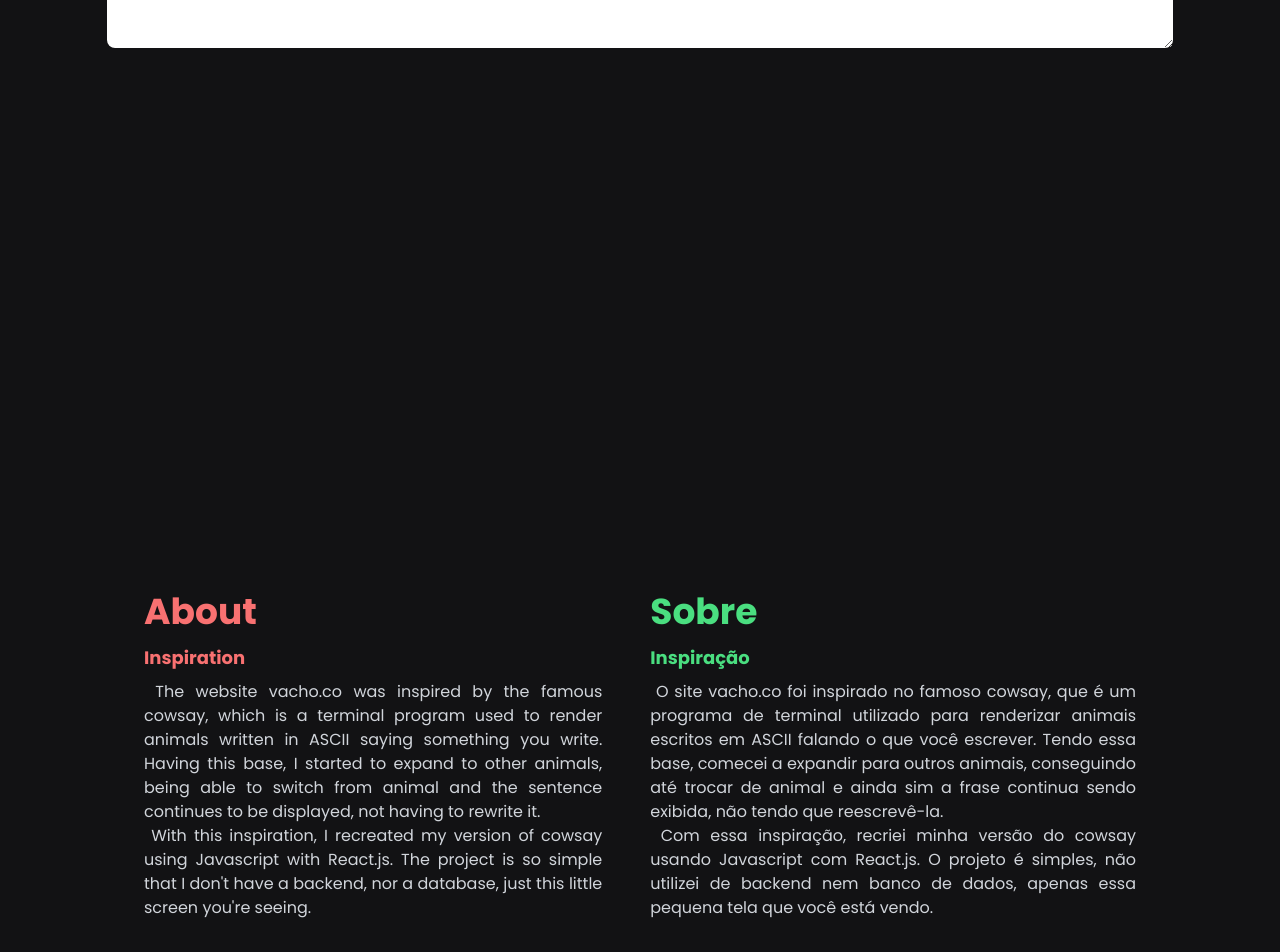
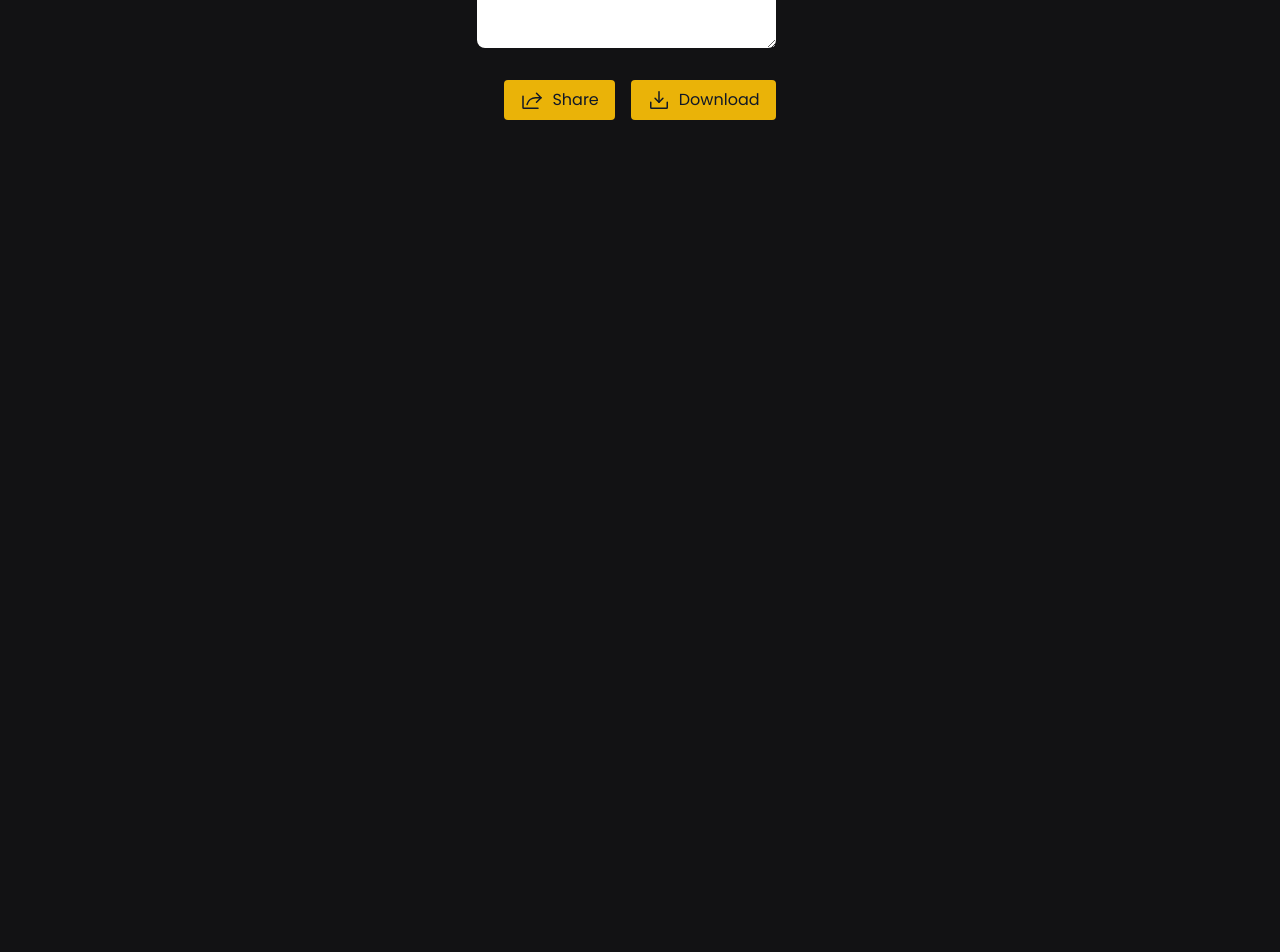
Before and after one commit to eidynho/moosay, a React (Vite) app: page / in a window 1280 px wide. Shown: the part 208-1160 px from the top of the page. After the commit the page ends 800 px from the top, so only its background shows below. Built offline with nearby package versions, Linux system fonts and the light colour scheme.

Commit message:
new: share modal styles + phosphor-react package

```diff
--- a/package.json
+++ b/package.json
@@ -9,6 +9,7 @@
     "lint": "eslint \"{src,apps,libs,test}/**/*.ts\" --fix"
   },
   "dependencies": {
+    "phosphor-react": "^1.4.1",
     "react": "^18.2.0",
     "react-dom": "^18.2.0",
     "styled-components": "^5.3.8"
--- a/src/App.tsx
+++ b/src/App.tsx
@@ -1,15 +1,16 @@
 import { ThemeProvider } from "styled-components";
+import { DownloadSimple, Share } from "phosphor-react";
 
 import { AnimalContextProvider } from "./contexts/AnimalContext";
 import { MessageContextProvider } from "./contexts/MessageContext";
 
 import { AnimalMessage } from "./components/AnimalMessage";
-import { InfoContent } from "./components/InfoContent";
 import { NavBarComponent } from "./components/NavBar";
 import { TextareaComponent } from "./components/Textarea";
 
 import { defaultTheme } from "./styles/themes/default";
 import { GlobalStyle } from "./styles/global";
+import { ShareModal } from "./components/ShareModal";
 
 export function App() {
     return (
@@ -18,11 +19,19 @@ export function App() {
                 <MessageContextProvider>
                     <div className="flex flex-col items-center md:container mx-auto h-screen">
                         <NavBarComponent />
-                        <TextareaComponent />
-                        <AnimalMessage />
-                    </div>
-                    <div className="max-w-5xl mx-auto mb-8">
-                        <InfoContent />
+                        <div className="min-w-1/2 flex flex-col md:flex-row gap-4 md:gap-12">
+                            <TextareaComponent />
+                            <AnimalMessage />
+                        </div>
+
+                        <div className="mt-4 flex gap-4">
+                            <ShareModal />
+
+                            <button className="flex align-center justify-center gap-2 py-2 px-4 rounded bg-yellow-500 text-gray-900 hover:bg-yellow-600 transition-colors">
+                                <DownloadSimple size={24} />
+                                <span>Download</span>
+                            </button>
+                        </div>
                     </div>
                 </MessageContextProvider>
             </AnimalContextProvider>
--- a/src/components/InfoContent.tsx
+++ /dev/null
@@ -1,49 +0,0 @@
-export function InfoContent() {
-    return (
-        <div className="flex flex-col md:gap-4 md:flex-row">
-            <div className="mx-4 mb-12 text-justify md:mb-0">
-                <h1 className="text-4xl font-bold mb-3 text-red-400">About</h1>
-                <h2 className="text-lg font-bold mb-2 text-red-400">
-                    Inspiration
-                </h2>
-                <p>
-                    &nbsp;The website vacho.co was inspired by the famous
-                    cowsay, which is a terminal program used to render animals
-                    written in ASCII saying something you write. Having this
-                    base, I started to expand to other animals, being able to
-                    switch from animal and the sentence continues to be
-                    displayed, not having to rewrite it.{" "}
-                </p>
-                <p>
-                    &nbsp;With this inspiration, I recreated my version of
-                    cowsay using Javascript with React.js. The project is so
-                    simple that I don't have a backend, nor a database, just
-                    this little screen you're seeing.
-                </p>
-            </div>
-
-            <div className="mx-4 text-justify">
-                <h1 className="text-4xl font-bold mb-3 text-green-400">
-                    Sobre
-                </h1>
-                <h2 className="text-lg font-bold mb-2 text-green-400">
-                    Inspiração
-                </h2>
-                <p>
-                    &nbsp;O site vacho.co foi inspirado no famoso cowsay, que é
-                    um programa de terminal utilizado para renderizar animais
-                    escritos em ASCII falando o que você escrever. Tendo essa
-                    base, comecei a expandir para outros animais, conseguindo
-                    até trocar de animal e ainda sim a frase continua sendo
-                    exibida, não tendo que reescrevê-la.{" "}
-                </p>
-                <p>
-                    &nbsp;Com essa inspiração, recriei minha versão do cowsay
-                    usando Javascript com React.js. O projeto é simples, não
-                    utilizei de backend nem banco de dados, apenas essa pequena
-                    tela que você está vendo.
-                </p>
-            </div>
-        </div>
-    );
-}
--- /dev/null
+++ b/src/components/ShareModal.tsx
@@ -0,0 +1,113 @@
+import { useState } from "react";
+import {
+    Copy,
+    EnvelopeSimple,
+    Share,
+    TwitterLogo,
+    WhatsappLogo,
+    X,
+} from "phosphor-react";
+
+export function ShareModal() {
+    const [isOpen, setIsOpen] = useState(false);
+
+    function handleToggleModal() {
+        setIsOpen((state) => !state);
+    }
+
+    return (
+        <>
+            <button
+                onClick={handleToggleModal}
+                className="flex align-center justify-center gap-2 py-2 px-4 rounded bg-yellow-500 text-gray-900 hover:bg-yellow-600 transition-colors"
+            >
+                <Share size={24} />
+                <span>Share</span>
+            </button>
+
+            {/* Main modal */}
+            <div
+                id="shareModal"
+                onClick={handleToggleModal}
+                className={
+                    !isOpen
+                        ? "hidden"
+                        : "" +
+                          "fixed top-0 left-0 flex items-center justify-center z-50 w-full bg-black bg-opacity-50 p-4 overflow-x-hidden overflow-y-auto md:inset-0 h-[calc(100%-1rem)] md:h-full"
+                }
+            >
+                <div
+                    onClick={(e) => e.stopPropagation()}
+                    className="relative w-full h-full max-w-2xl md:h-auto"
+                >
+                    {/* Modal content */}
+                    <div className="relative bg-white rounded-lg shadow">
+                        {/* Modal header */}
+                        <div className="flex items-center justify-between p-4 border-b">
+                            <h3 className="text-xl font-semibold text-gray-800">
+                                Share
+                            </h3>
+                            <button
+                                onClick={handleToggleModal}
+                                className="text-gray-400 bg-transparent hover:bg-gray-200 hover:text-gray-900 rounded-lg text-sm p-1.5 ml-auto inline-flex items-center"
+                                data-modal-hide="defaultModal"
+                            >
+                                <X size={18} />
+                                <span className="sr-only">Close modal</span>
+                            </button>
+                        </div>
+
+                        {/* Modal body */}
+                        <div className="p-6">
+                            <div className="flex items-center gap-4 mb-5">
+                                <div className="flex flex-col items-center gap-2">
+                                    <div
+                                        title="Whatsapp"
+                                        className="border rounded-full p-3 cursor-pointer bg-[#25D366] text-gray-100 transition-colors hover:bg-green-500"
+                                    >
+                                        <WhatsappLogo size={32} />
+                                    </div>
+                                    <span className="text-gray-900 text-xs">
+                                        Whatsapp
+                                    </span>
+                                </div>
+                                <div className="flex flex-col items-center gap-2">
+                                    <div
+                                        title="Twitter"
+                                        className="border rounded-full p-3 cursor-pointer bg-[#1DA1F2] text-gray-100 transition-colors hover:bg-sky-600"
+                                    >
+                                        <TwitterLogo size={32} />
+                                    </div>
+                                    <span className="text-gray-900 text-xs">
+                                        Twitter
+                                    </span>
+                                </div>
+                                <div className="flex flex-col items-center gap-2">
+                                    <div
+                                        title="Email"
+                                        className="border rounded-full p-3 cursor-pointer bg-gray-400 text-gray-100 transition-colors hover:bg-gray-500"
+                                    >
+                                        <EnvelopeSimple size={32} />
+                                    </div>
+                                    <span className="text-gray-900 text-xs">
+                                        E-mail
+                                    </span>
+                                </div>
+                            </div>
+
+                            <div className="border rounded py-3 px-5 relative">
+                                <div className="max-w-lg truncate text-gray-800">
+                                    link
+                                </div>
+                                <button className="absolute top-1 right-2 flex items-center gap-1 py-2 px-4 rounded bg-green-400 text-gray-900 transition-colors hover:bg-green-500">
+                                    <Copy size={24} />
+                                    <span>Copy</span>
+                                </button>
+                            </div>
+                        </div>
+                    </div>
+                </div>
+            </div>
+        </>
+    );
+}
```
Also changed, not shown: 1 other file (tests, documents, lock files or other folders).
